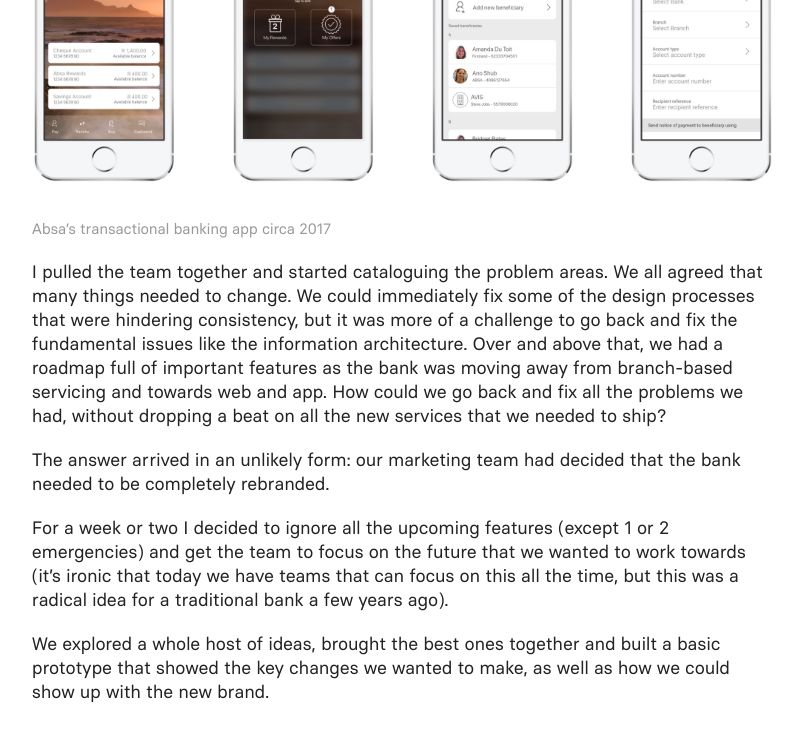
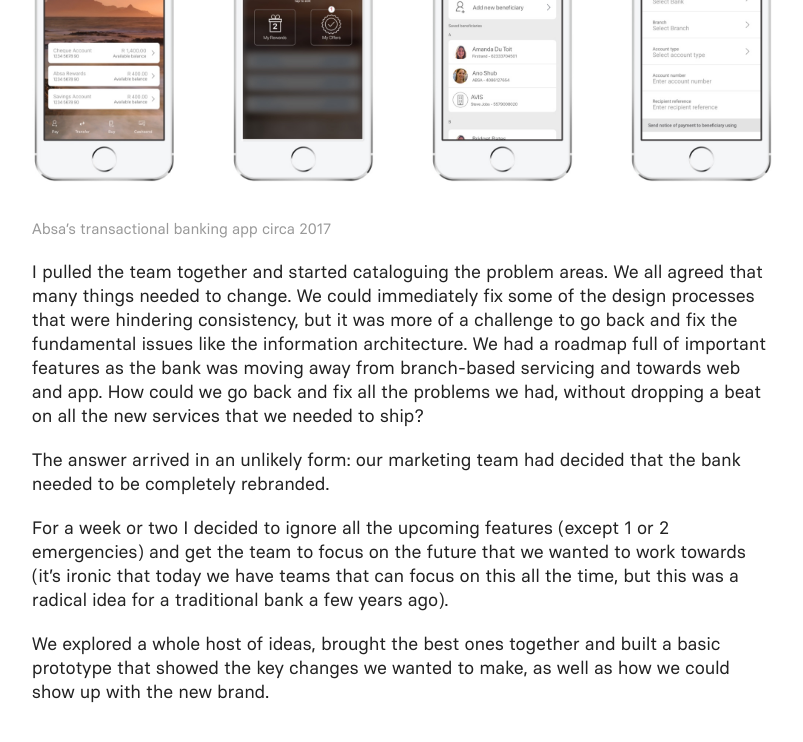
Before and after one commit to stuartwiener/stuartwiener.github.io, a Jekyll site: the page built from absa.html, in a window 1280 px wide and 1400 px high, scrolled down 1558 px. Shown: the top 742 px of the window, without its empty margins (173-976 px from the left). Built offline with Jekyll 4.4.1, drawn with Linux system fonts in a browser that asks for light colours; some of the changed text lies outside the part shown.

Commit message:
content updates

```diff
--- a/absa.html
+++ b/absa.html
@@ -34,7 +34,7 @@
 
     <p class="sidebar">Absa’s transactional banking app circa 2017</p>
 
-    <p>I pulled the team together and started cataloguing the problem areas. We all agreed that many things needed to change. We could immediately fix some of the design processes that were hindering consistency, but it was more of a challenge to go back and fix the fundamental issues like the information architecture. Over and above that, we had a roadmap full of important features as the bank was moving away from branch-based servicing and towards web and app. How could we go back and fix all the problems we had, without dropping a beat on all the new services that we needed to ship?</p>
+    <p>I pulled the team together and started cataloguing the problem areas. We all agreed that many things needed to change. We could immediately fix some of the design processes that were hindering consistency, but it was more of a challenge to go back and fix the fundamental issues like the information architecture. We had a roadmap full of important features as the bank was moving away from branch-based servicing and towards web and app. How could we go back and fix all the problems we had, without dropping a beat on all the new services that we needed to ship?</p>
 
     <p>The answer arrived in an unlikely form: our marketing team had decided that the bank needed to be completely rebranded.</p>
 
```
Also changed, not shown: other parts of absa.html (+1 -1 lines).
